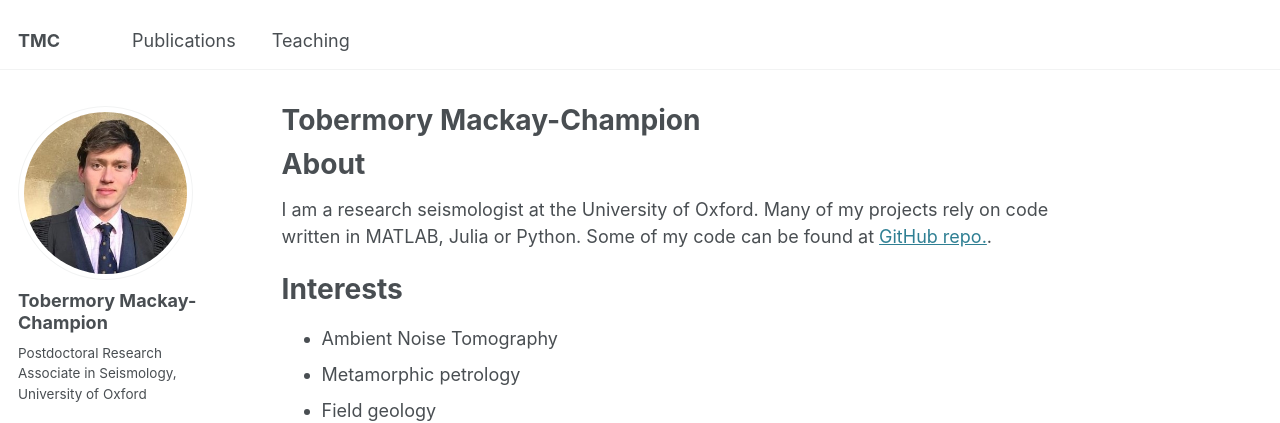
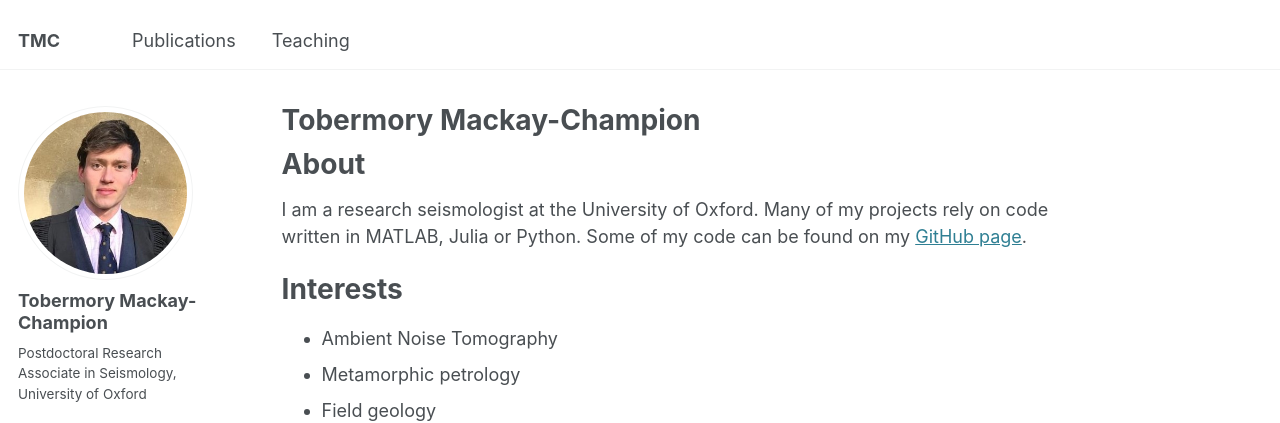
Before and after one commit to TMackay-Champion/TMackay-Champion.github.io, a Jekyll site: the page built from _pages/about.md, in a window 1280 px wide. Shown: the top 423 px of the page. Built offline with Jekyll 4.4.1, drawn with Linux system fonts in a browser that asks for light colours; some web fonts are replaced.

Commit message:
Update about.md

```diff
--- a/_pages/about.md
+++ b/_pages/about.md
@@ -9,7 +9,7 @@ redirect_from:
 
 About
 ======
-I am a research seismologist at the University of Oxford. Many of my projects rely on code written in MATLAB, Julia or Python. Some of my code can be found at [GitHub repo.]([https://pages.github.com](https://github.com/TMackay-Champion)).
+I am a research seismologist at the University of Oxford. Many of my projects rely on code written in MATLAB, Julia or Python. Some of my code can be found on my [GitHub page]([https://pages.github.com](https://github.com/TMackay-Champion)).
 
 Interests
 ======
```
